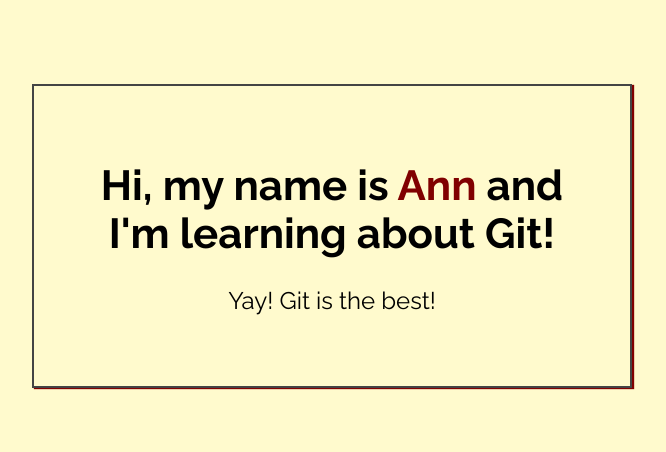
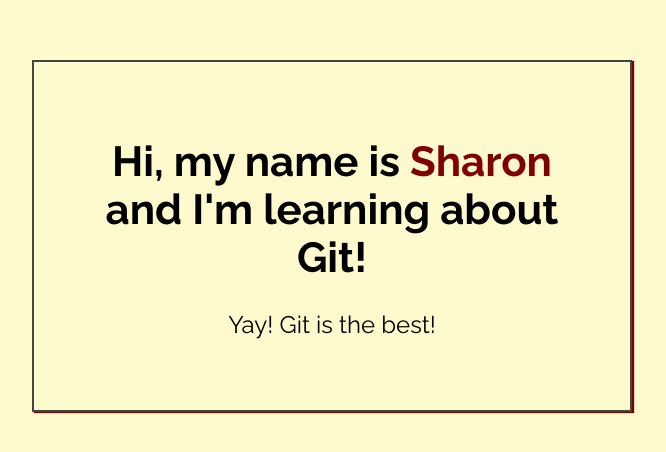
Before and after one commit to scurler68/my-first-repo, a plain HTML site: page index.html in a window 1280 px wide. Shown: the part 164-616 px from the top of the page, without its empty margins (308-974 px from the left). Drawn offline with Linux system fonts and the light colour scheme.

Commit message:
Added name to index.html

```diff
--- a/index.html
+++ b/index.html
@@ -14,7 +14,7 @@
 <body>
 
     <div class="greeting">
-        <h1>Hi, my name is <span class="highlight">Ann</span> and I'm learning about Git! </h1>
+        <h1>Hi, my name is <span class="highlight">Sharon</span> and I'm learning about Git! </h1>
 
         <p>Yay! Git is the best!</p>
     </div>
```
